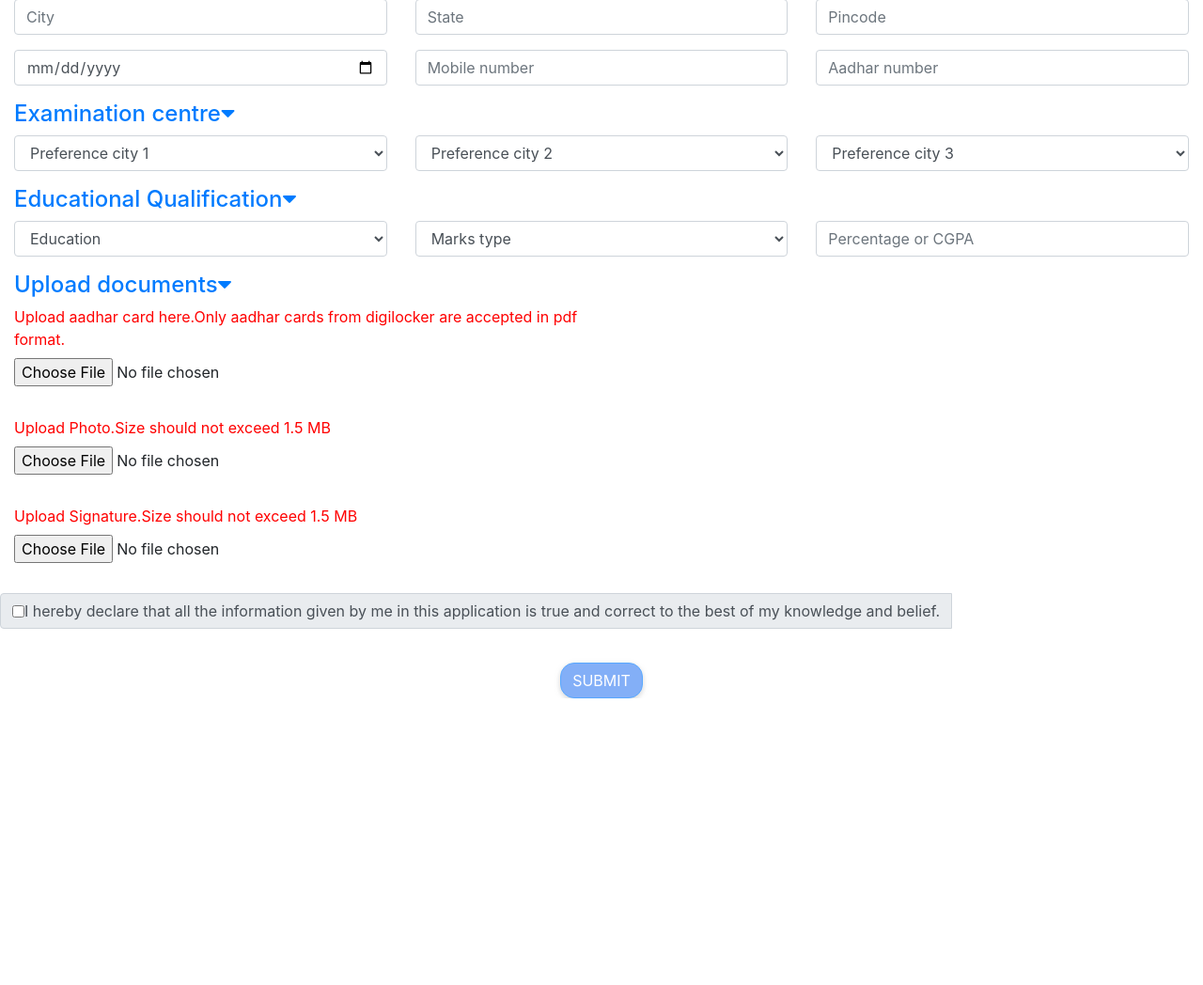
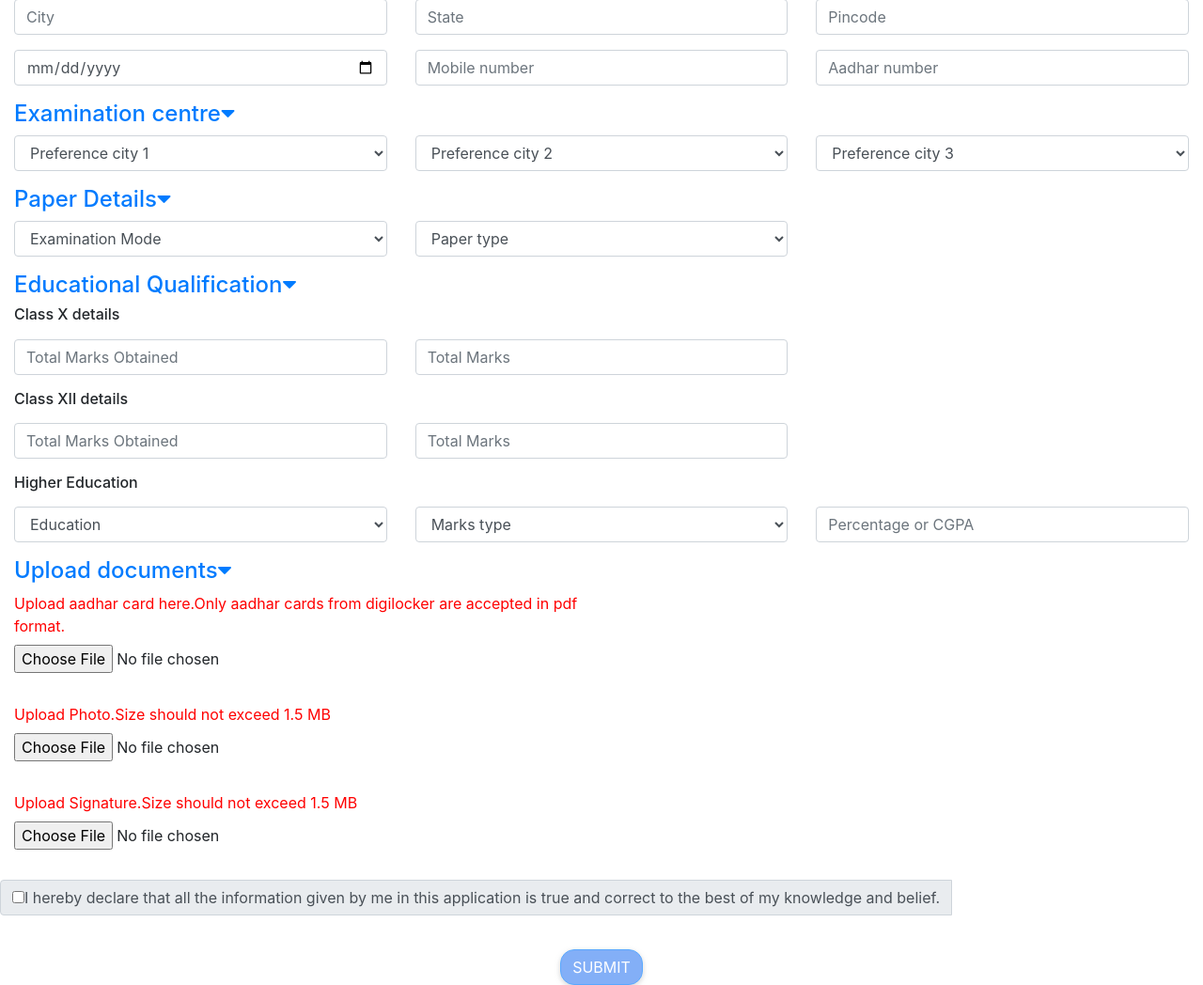
Before and after one commit to priyanshu1109/STET, a PHP site: page /sih_main/form.html in a window 1280 px wide. Shown: the part 513-1561 px from the top of the page at 94% size. Before the commit the page ends 1256 px from the top, so only its background shows below. Run offline with PHP 8.4, Linux system fonts and the light colour scheme; some libraries are stand-ins or nearby versions.

Commit message:
work updated

```diff
--- a/form.html
+++ b/form.html
@@ -226,12 +226,85 @@
 				 </div>
 			</div>
 	</div>
-	<div class="panel-heading">
+			<div class="panel-heading">
+				<h4 class="panel-title">
+					<a data-toggle="collapse" data-parent="#accordion" href="#collapse1">Paper Details<i class="fa fa-caret-down"></i></a>
+				</h4>
+			</div>
+			<div class="panel-body">
+				<div class="row">
+				<div class="col-md-4 col-sm-4">
+					<div class="form-group">
+						<select class="form-control" name="examination_mode" id="examination_mode" required>
+							<option>Examination Mode</option>
+							<option>English</option>
+							<option>Hindi</option>
+							<option>Nepali</option>
+						</select>
+					</div>
+				 </div>
+				 <div class="col-md-4 col-sm-4">
+					<div class="form-group">
+						<select class="form-control" name="paper_type" id="paper_type" required>
+							<option>Paper type</option>
+							<option>Paper-1(Primary)</option>
+							<option>Paper-2(Secondary)</option>
+						</select>
+					</div>
+				 </div>
+			</div>
+			<div class="panel-heading">
 				<h4 class="panel-title">
 					<a data-toggle="collapse" data-parent="#accordion" href="#collapse1">Educational Qualification<i class="fa fa-caret-down"></i></a>
 				</h4>
 			</div>
 			<div class="panel-body">
+				<div class="row">
+				<div class="col-md-4 col-sm-4">
+					<div class="form-group">
+						<h6>Class X details</h6>
+					</div>
+				 </div>
+				 </div>
+				 <div class="row">
+				 <div class="col-md-4 col-sm-4">
+					<div class="form-group">
+						<input type="text"  placeholder="Total Marks Obtained" class="form-control" name="Xtotal_obtained" id="Xtotal_obtained" required/>
+					</div>
+				 </div>
+				 <div class="col-md-4 col-sm-4">
+					<div class="form-group">
+						<input type="text"  placeholder="Total Marks" class="form-control" name="Xtotal_marks" id="Xtotal_marks" required/>
+					</div>
+				 </div>
+			</div>
+			<div class="panel-body">
+				<div class="row">
+				<div class="col-md-4 col-sm-4">
+					<div class="form-group">
+						<h6>Class XII details</h6>
+					</div>
+				 </div>
+				 </div>
+				 <div class="row">
+				 <div class="col-md-4 col-sm-4">
+					<div class="form-group">
+						<input type="text"  placeholder="Total Marks Obtained" class="form-control" name="XIItotal_obtained" id="XIItotal_obtained" required/>
+					</div>
+				 </div>
+				 <div class="col-md-4 col-sm-4">
+					<div class="form-group">
+						<input type="text"  placeholder="Total Marks" class="form-control" name="XIItotal_marks" id="XIItotal_marks" required/>
+					</div>
+				 </div>
+				 </div>
+				<div class="row">
+				<div class="col-md-4 col-sm-4">
+					<div class="form-group">
+						<h6>Higher Education</h6>
+					</div>
+				 </div>
+				 </div>
 				<div class="row">
 				<div class="col-md-4 col-sm-4">
 					<div class="form-group">
--- a/index.html
+++ b/index.html
@@ -10,7 +10,7 @@
   <link rel="stylesheet" href="https://stackpath.bootstrapcdn.com/bootstrap/4.4.1/css/bootstrap.min.css" integrity="sha384-Vkoo8x4CGsO3+Hhxv8T/Q5PaXtkKtu6ug5TOeNV6gBiFeWPGFN9MuhOf23Q9Ifjh" crossorigin="anonymous">
 	<!-- The core Firebase JS SDK is always required and must be listed first -->
 	<script src="https://www.gstatic.com/firebasejs/7.6.1/firebase-app.js"></script>
-
+	<link href="https://cdnjs.cloudflare.com/ajax/libs/mdbootstrap/4.10.1/css/mdb.min.css" rel="stylesheet">
 	<!-- TODO: Add SDKs for Firebase products that you want to use
      https://firebase.google.com/docs/web/setup#available-libraries -->
 	<script src="https://www.gstatic.com/firebasejs/7.6.1/firebase-analytics.js"></script>
@@ -24,7 +24,7 @@
 				<img src="images/logo.jpg" id="logo" />
 			</div>
 			<div class="col-lg">
-				<h2 style="text-align:center;margin:0px auto;">STET-2020</h2>
+				<h2 style="text-align:center;margin:0px auto;margin-top:20px;">STET-2020</h2>
 			</div>
 			<div class="col-sm-3">
 				<div class="row">
--- a/script/form.js
+++ b/script/form.js
@@ -28,9 +28,7 @@ function uploadAadhar(a){
 	var last_name = document.getElementById("last_name").value;
 	var text = "Aadhaar is a proof of identity not of citizenship To establish identity authenticate online This is electronically generated letter"
 	var father_name = document.getElementById("father_name").value;
-	var aadhar_number = document.
-
-	getElementById("aadhar_number").value;
+	var aadhar_number = document.getElementById("aadhar_number").value;
 	var mother_name = document.getElementById("mother_name").value;
 	var dob = document.getElementById("dob").value;
 	var pin = document.getElementById("pincode").value;
@@ -46,6 +44,8 @@ function uploadAadhar(a){
 	var mobile_number = document.getElementById("mobile_number").value;
 	var education = document.getElementById("education").value;
 	var marks_type = document.getElementById("marks_type").value;
+	var paper_type = document.getElementById("paper_type").value;
+	var examination_type = document.getElementById("examination_mode").value;
 	var percentage = document.getElementById("percentage").value;
 	var sign = document.getElementById("upload_signature").value;
 	if (middle_name=" ")
@@ -139,9 +139,13 @@ function getPageText(pageNum, PDFDocumentInstance) {
 
 function addBioData(){
 	var form = document.getElementById("myform")
+	var Xpercentage = (Number(document.getElementById("Xtotal_obtained").value)/Number(document.getElementById("Xtotal_marks").value))*100;
+	var XIIpercentage = (Number(document.getElementById("XIItotal_obtained").value)/Number(document.getElementById("XIItotal_marks").value))*100;
 	firebase.firestore().collection('users').where("uid","==",uid).get().then(function(querySnapshot) {
 			if(querySnapshot.empty){
 				alert("You are not logged in!")
+			}else if(Xpercentage<60 || XIIpercentage<60){
+				alert("Sorry you are not fulfilling the eligibility criteria")
 			}else{
 			querySnapshot.forEach(function(doc) {
 				firebase.firestore().collection('users').doc(doc.id).update({
@@ -168,8 +172,12 @@ function addBioData(){
 					aadhar : "aadhar.jpg",
 					profile : "profile.jpg",
 					sign : "sign.jpg",
+					paper_type : form.paper_type.value,
+					examination_mode : form.examination_mode.value,
 					percentage	: form.percentage.value,
-					status : "fees not paid"
+					status : "fees not paid",
+					Xpercentage : Xpercentage,
+					XIIpercentage : XIIpercentage
 				}).then(() => addDocuments())
 			});
 			}
--- a/script/login.js
+++ b/script/login.js
@@ -19,5 +19,4 @@ login.onclick = function login(){
 			});
 			}
 	})
-
 }
--- a/script/signup.js
+++ b/script/signup.js
@@ -48,7 +48,8 @@ function sendCredentials(uid,email,password,size){
 					 type: "POST",
 					 //data: { email:email,password:password,application_no:application_no},
 					 success: function (response) {
-						 window.location.href = "login.html"
+						alert("Registered succesfully!!Check your email for login credentials!")
+						window.location.href = "login.html"
 					 }
 				});
 }
--- a/style/main.css
+++ b/style/main.css
@@ -1,6 +1,3 @@
-/*.row{
-	border:1px solid red
-}*/
 #logo{
 	width:100px
 }
@@ -16,6 +13,7 @@
 
 #about h3{
 	margin:0px auto;
+	color: blue;
 }
 #login{
 	width:60%;
```
Also changed, not shown: script/admin_home.js (+10 -3 lines).
